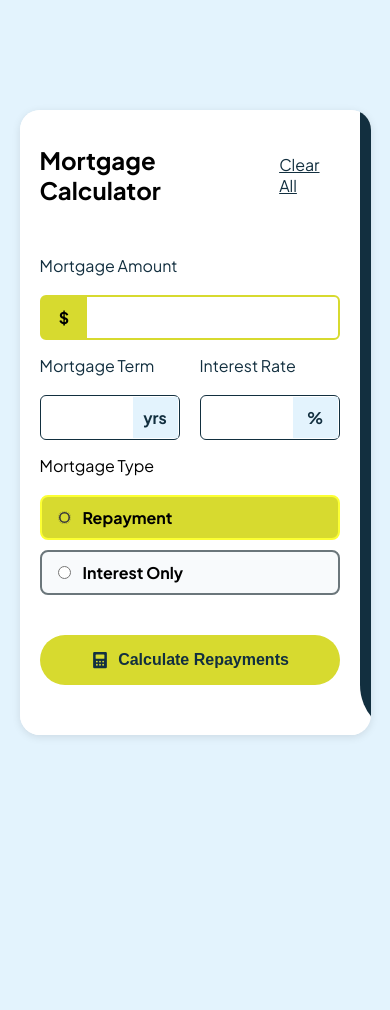
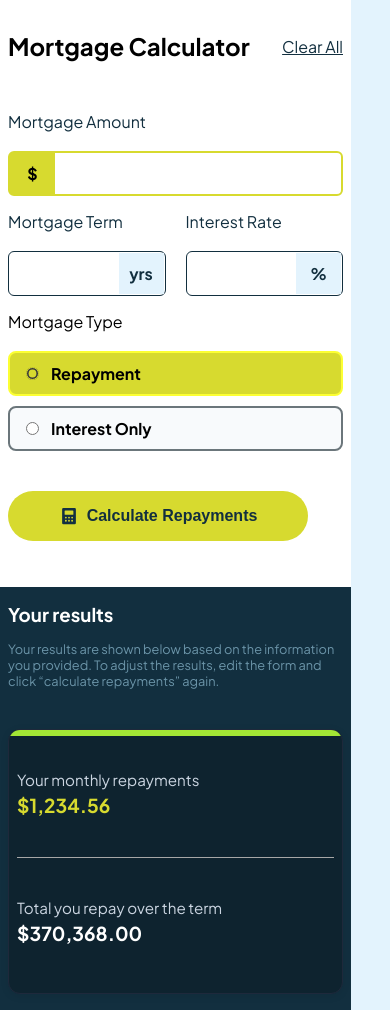
Before and after one commit to jbello-development/mortgage-repayment-calculator, a plain HTML site: page index.html in a window 390 px wide. Before the commit the page ends 844 px from the top, so only its background shows below. Drawn offline with Linux system fonts and the light colour scheme; files whose address does not match are found by name.

Commit message:
mobile responsive

```diff
--- a/assets/css/style.css
+++ b/assets/css/style.css
@@ -351,3 +351,39 @@ body {
 .title-container span {
     text-decoration: underline;
 }
+
+/* =========================
+   Media Queries
+   ========================= */
+@media (max-width: 600px) {
+    .container,
+    .calculator-container {
+        flex-direction: column;
+        width: 100vw;
+        min-width: 0;
+        border-radius: 0;
+        box-shadow: none;
+        align-items: stretch;
+    }
+
+    .results-container,
+    .calculator-form {
+        padding: 16px 8px;
+        border-radius: 0;
+        min-width: 0;
+    }
+
+    .results-table {
+        padding: 0 8px;
+    }
+
+    .results-image {
+        width: 90px;
+        height: 90px;
+    }
+
+    .monthly-repayment-value,
+    .total-repay-value {
+        font-size: 1.2rem;
+    }
+}
```
